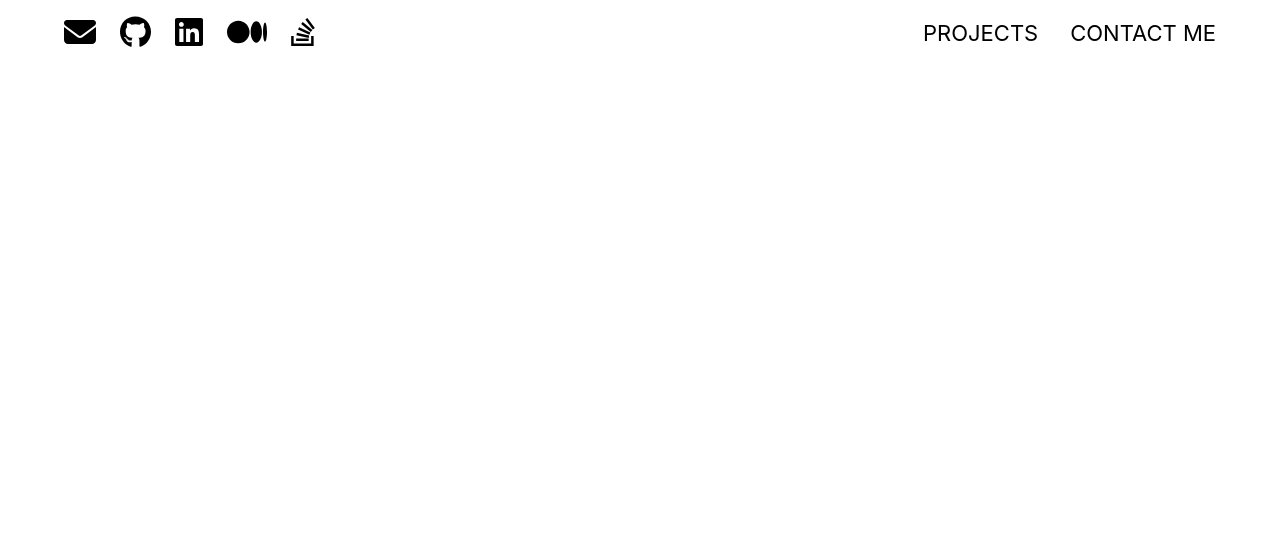
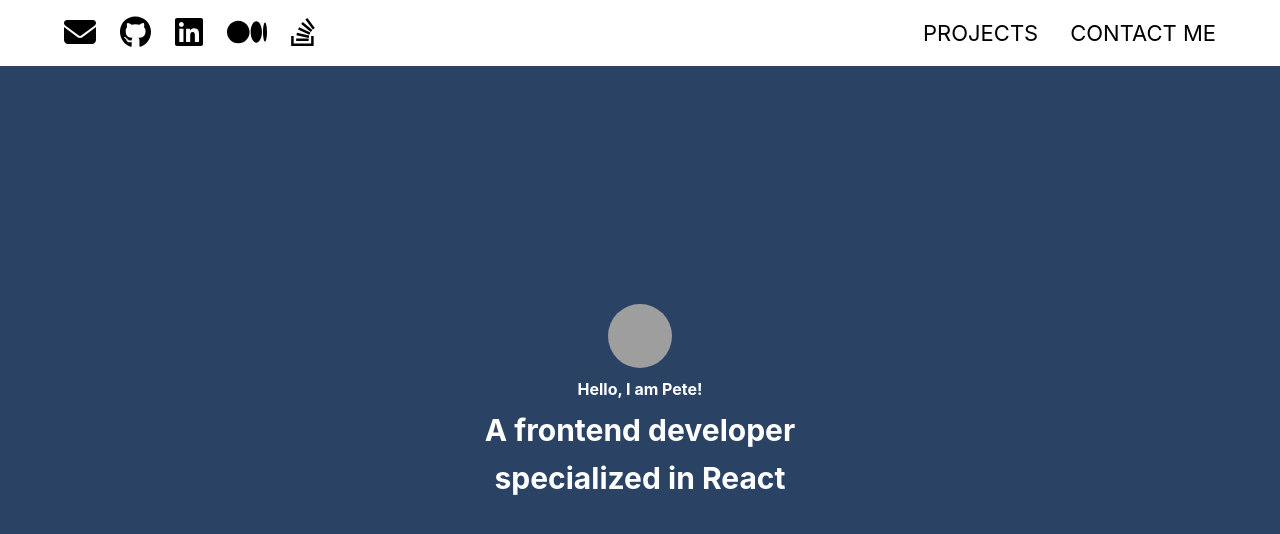
Before and after one commit to Jennovator/Meta-Portfolio-Exercise, a React (Create React App) app: page / in a window 1280 px wide. Shown: the top 534 px of the page. Built offline with nearby package versions, Linux system fonts and the light colour scheme; grey boxes are pictures that could not be loaded.

Commit message:
Add: LandingSection and FullScreenSection and Updated: App.js to display the LandingSection Component

```diff
--- a/src/App.js
+++ b/src/App.js
@@ -1,11 +1,13 @@
 import { ChakraProvider } from "@chakra-ui/react";
 import Header from "./components/Header";
+import LandingSection from "./components/LandingSection";
 
 function App() {
   return (
     <ChakraProvider>
       <main>
         <Header />
+        <LandingSection />
       </main>
     </ChakraProvider>
   );
--- /dev/null
+++ b/src/components/FullScreenSection.js
@@ -0,0 +1,21 @@
+import * as React from "react";
+import { VStack } from "@chakra-ui/react";
+
+/**
+ * Illustrates the use of children prop and spread operator
+ */
+// A customizable container component that wraps its children in two stacked Chakra UI VStack components
+const FullScreenSection = ({ children, isDarkBackground, ...boxProps }) => {
+  return (
+    <VStack
+      backgroundColor={boxProps.backgroundColor}
+      color={isDarkBackground ? "white" : "black"}
+    >
+      <VStack maxWidth="1280px" width="100vw" minHeight="100vh" {...boxProps}>
+        {children}
+      </VStack>
+    </VStack>
+  );
+};
+
+export default FullScreenSection;
--- /dev/null
+++ b/src/components/LandingSection.js
@@ -0,0 +1,34 @@
+import React from "react";
+import { Avatar, Heading, VStack } from "@chakra-ui/react";
+import FullScreenSection from "./FullScreenSection";
+
+const greeting = "Hello, I am Pete!";
+const bio1 = "A frontend developer";
+const bio2 = "specialized in React";
+
+// Implement the UI for the LandingSection component, use a combination of Avatar, Heading and VStack components.
+const LandingSection = () => (
+  <FullScreenSection
+    justifyContent="center"
+    alignItems="center"
+    isDarkBackground
+    backgroundColor="#2A4365"
+  >
+    <VStack spacing={3}>
+      <Avatar size="lg" src="https://i.pravatar.cc/150?img=7" />
+      <Heading as="h2" size="sm" textAlign="center" color="white">
+        {greeting}
+      </Heading>
+      <Heading as="h1" size="lg" textAlign="center" color="white">
+        {bio1}
+      </Heading>
+      <Heading as="h1" size="lg" textAlign="center" color="white">
+        {bio2}
+      </Heading>
+
+    </VStack>
+
+  </FullScreenSection>
+);
+
+export default LandingSection;
```
